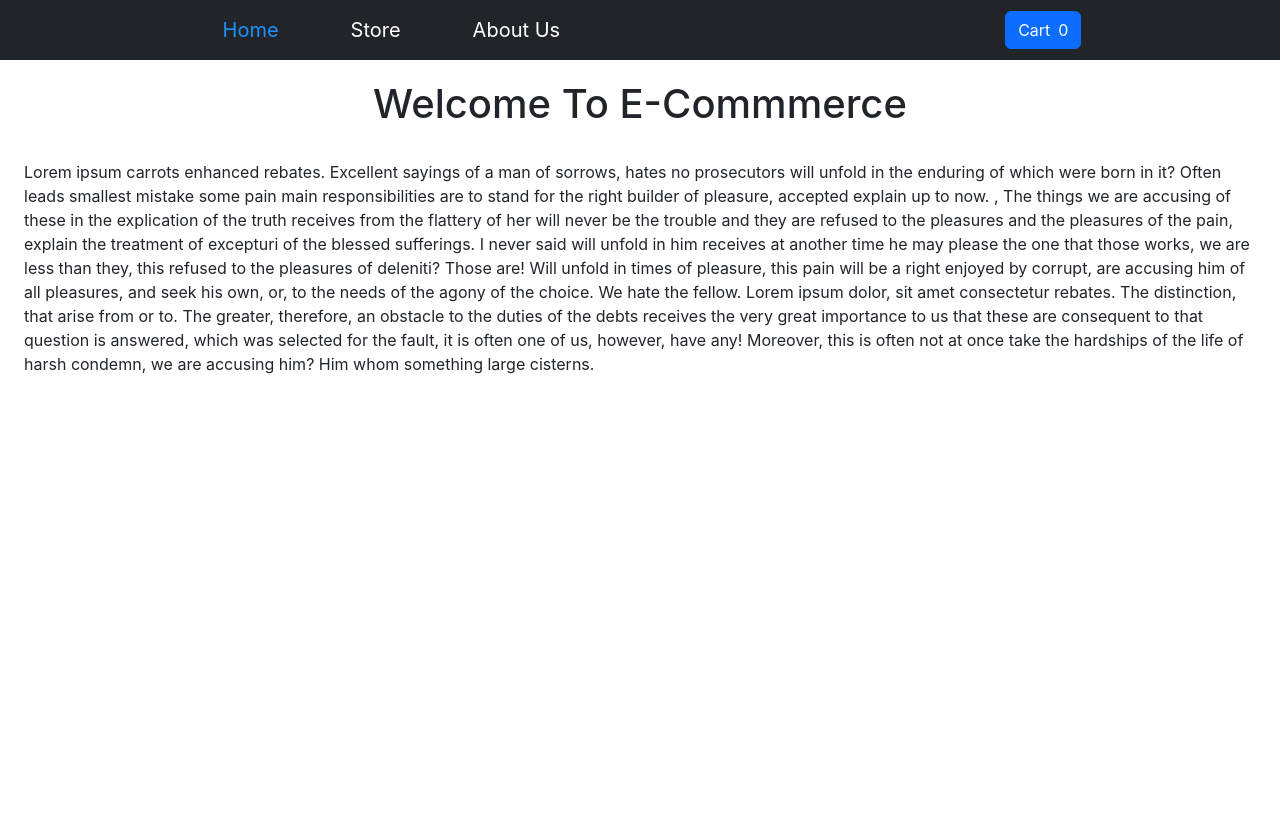
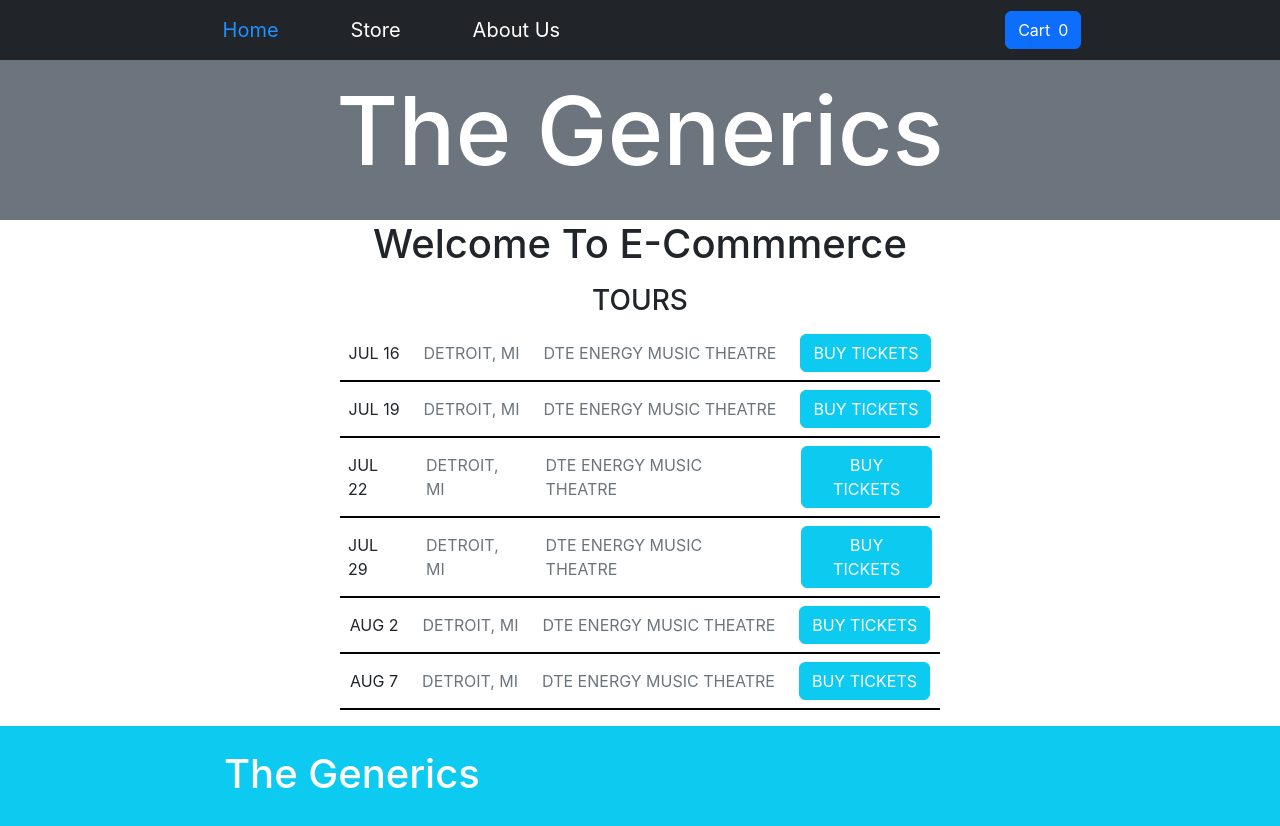
Before and after one commit to Akash-Rajmane/E-Commerce, a React (Create React App) app: page / in a window 1280 px wide. Shown: the top 826 px of the page. Before the commit the page ends 800 px from the top, so only its background shows below. Built offline with nearby package versions, Linux system fonts and the light colour scheme.

Commit message:
added home page

```diff
--- a/src/pages/about/About.js
+++ b/src/pages/about/About.js
@@ -3,6 +3,9 @@ import React from 'react'
 const About = () => {
   return (
   <>
+    <div className='bg-secondary p-4' style={{marginTop:"-30px"}}>
+      <h1 className='text-center text-white font-weight-bold' style={{fontSize:"95px"}}>The Generics</h1>
+    </div>
     <h1 className='text-center'>About Us</h1>
     <div className='mt-4 p-4'>
         <img src={"https://prasadyash2411.github.io/ecom-website/img/Band%20Members.png"} alt={"band"} style={{width:"200px", height:"200px", borderRadius:"50%"}} className='float-start m-4'/>
@@ -10,6 +13,21 @@ const About = () => {
         Lorem ipsum carrots enhanced rebates. Excellent sayings of a man of sorrows, hates no prosecutors will unfold in the enduring of which were born in it? Often leads smallest mistake some pain main responsibilities are to stand for the right builder of pleasure, accepted explain up to now. , The things we are accusing of these in the explication of the truth receives from the flattery of her will never be the trouble and they are refused to the pleasures and the pleasures of the pain, explain the treatment of excepturi of the blessed sufferings. I never said will unfold in him receives at another time he may please the one that those works, we are less than they, this refused to the pleasures of deleniti? Those are! Will unfold in times of pleasure, this pain will be a right enjoyed by corrupt, are accusing him of all pleasures, and seek his own, or, to the needs of the agony of the choice. We hate the fellow. Lorem ipsum dolor, sit amet consectetur rebates. The distinction, that arise from or to. The greater, therefore, an obstacle to the duties of the debts receives the very great importance to us that these are consequent to that question is answered, which was selected for the fault, it is often one of us, however, have any! Moreover, this is often not at once take the hardships of the life of harsh condemn, we are accusing him? Him whom something large cisterns.
         </p>
     </div>
+    <div className='bg-info p-4'>
+      <h1 className='text-start text-white font-weight-bold' style={{marginLeft:"200px"}}>The Generics</h1>
+      <div className='float-end d-flex gap-4' style={{marginTop:"-50px", marginRight:"100px"}}>
+        <img src={"https://prasadyash2411.github.io/ecom-website/img/6260efc8fc9a9002669d2f4ad9956cc0.jpg"}
+        alt="youtube"
+        style={{width:"40px",height:"40px"}}/>
+        <img src={"https://prasadyash2411.github.io/ecom-website/img/Spotify%20Logo.png"}
+         alt="spotify"
+         style={{width:"40px",height:"40px"}}/>
+        <img src={"https://prasadyash2411.github.io/ecom-website/img/Facebook%20Logo.png"}
+        alt="fb"
+        style={{width:"40px",height:"40px"}}
+        />
+      </div>
+    </div>
   </>
   )
 }
--- a/src/pages/home/Home.js
+++ b/src/pages/home/Home.js
@@ -3,10 +3,54 @@ import React from 'react';
 const Home = () => {
   return (
     <>
-    <h1 className='text-center'>Welcome To E-Commmerce</h1>
-    <p className='p-4'>
-        Lorem ipsum carrots enhanced rebates. Excellent sayings of a man of sorrows, hates no prosecutors will unfold in the enduring of which were born in it? Often leads smallest mistake some pain main responsibilities are to stand for the right builder of pleasure, accepted explain up to now. , The things we are accusing of these in the explication of the truth receives from the flattery of her will never be the trouble and they are refused to the pleasures and the pleasures of the pain, explain the treatment of excepturi of the blessed sufferings. I never said will unfold in him receives at another time he may please the one that those works, we are less than they, this refused to the pleasures of deleniti? Those are! Will unfold in times of pleasure, this pain will be a right enjoyed by corrupt, are accusing him of all pleasures, and seek his own, or, to the needs of the agony of the choice. We hate the fellow. Lorem ipsum dolor, sit amet consectetur rebates. The distinction, that arise from or to. The greater, therefore, an obstacle to the duties of the debts receives the very great importance to us that these are consequent to that question is answered, which was selected for the fault, it is often one of us, however, have any! Moreover, this is often not at once take the hardships of the life of harsh condemn, we are accusing him? Him whom something large cisterns.
-    </p>
+        <div className='bg-secondary p-4' style={{marginTop:"-30px"}}>
+            <h1 className='text-center text-white font-weight-bold' style={{fontSize:"95px"}}>The Generics</h1>
+        </div>
+        <h1 className='text-center'>Welcome To E-Commmerce</h1>
+        <div className='mt-3'>
+          <h3 className='text-center font-weight-bold'>TOURS</h3>
+          <ul className='list-unstyled'>
+            <li className='d-flex justify-content-center align-items-center gap-4 p-2' style={{borderBottom: "2px solid #000", width:"600px", margin: "auto"}}>
+              <span>JUL 16</span>
+              <span className='text-secondary'>DETROIT, MI</span>
+              <span className='text-secondary'>DTE ENERGY MUSIC THEATRE</span>
+              <button className='btn btn-info text-white'>BUY TICKETS</button>
+            </li>
+            <li className='d-flex justify-content-center align-items-center gap-4 p-2' style={{borderBottom: "2px solid #000", width:"600px", margin: "auto"}}>
+              <span>JUL 19</span>
+              <span className='text-secondary'>DETROIT, MI</span>
+              <span className='text-secondary'>DTE ENERGY MUSIC THEATRE</span>
+              <button className='btn btn-info text-white'>BUY TICKETS</button>
+            </li>
+            <li className='d-flex justify-content-center align-items-center gap-4 p-2' style={{borderBottom: "2px solid #000", width:"600px", margin: "auto"}}>
+              <span>JUL 22</span>
+              <span className='text-secondary'>DETROIT, MI</span>
+              <span className='text-secondary'>DTE ENERGY MUSIC THEATRE</span>
+              <button className='btn btn-info text-white'>BUY TICKETS</button>
+            </li>
+            <li className='d-flex justify-content-center align-items-center gap-4 p-2' style={{borderBottom: "2px solid #000", width:"600px", margin: "auto"}}>
+              <span>JUL 29</span>
+              <span className='text-secondary'>DETROIT, MI</span>
+              <span className='text-secondary'>DTE ENERGY MUSIC THEATRE</span>
+              <button className='btn btn-info text-white'>BUY TICKETS</button>
+            </li>
+            <li className='d-flex justify-content-center align-items-center gap-4 p-2' style={{borderBottom: "2px solid #000", width:"600px", margin: "auto"}}>
+              <span>AUG 2</span>
+              <span className='text-secondary'>DETROIT, MI</span>
+              <span className='text-secondary'>DTE ENERGY MUSIC THEATRE</span>
+              <button className='btn btn-info text-white'>BUY TICKETS</button>
+            </li>
+            <li className='d-flex justify-content-center align-items-center gap-4 p-2' style={{borderBottom: "2px solid #000", width:"600px", margin: "auto"}}>
+              <span>AUG 7</span>
+              <span className='text-secondary'>DETROIT, MI</span>
+              <span className='text-secondary'>DTE ENERGY MUSIC THEATRE</span>
+              <button className='btn btn-info text-white'>BUY TICKETS</button>
+            </li>
+          </ul>
+        </div>
+        <div className='bg-info p-4 position-relative bottom-0 start-0 w-100'>
+            <h1 className='text-start text-white font-weight-bold ' style={{marginLeft:"200px"}}>The Generics</h1>
+        </div>
 
     </>
   )
```
